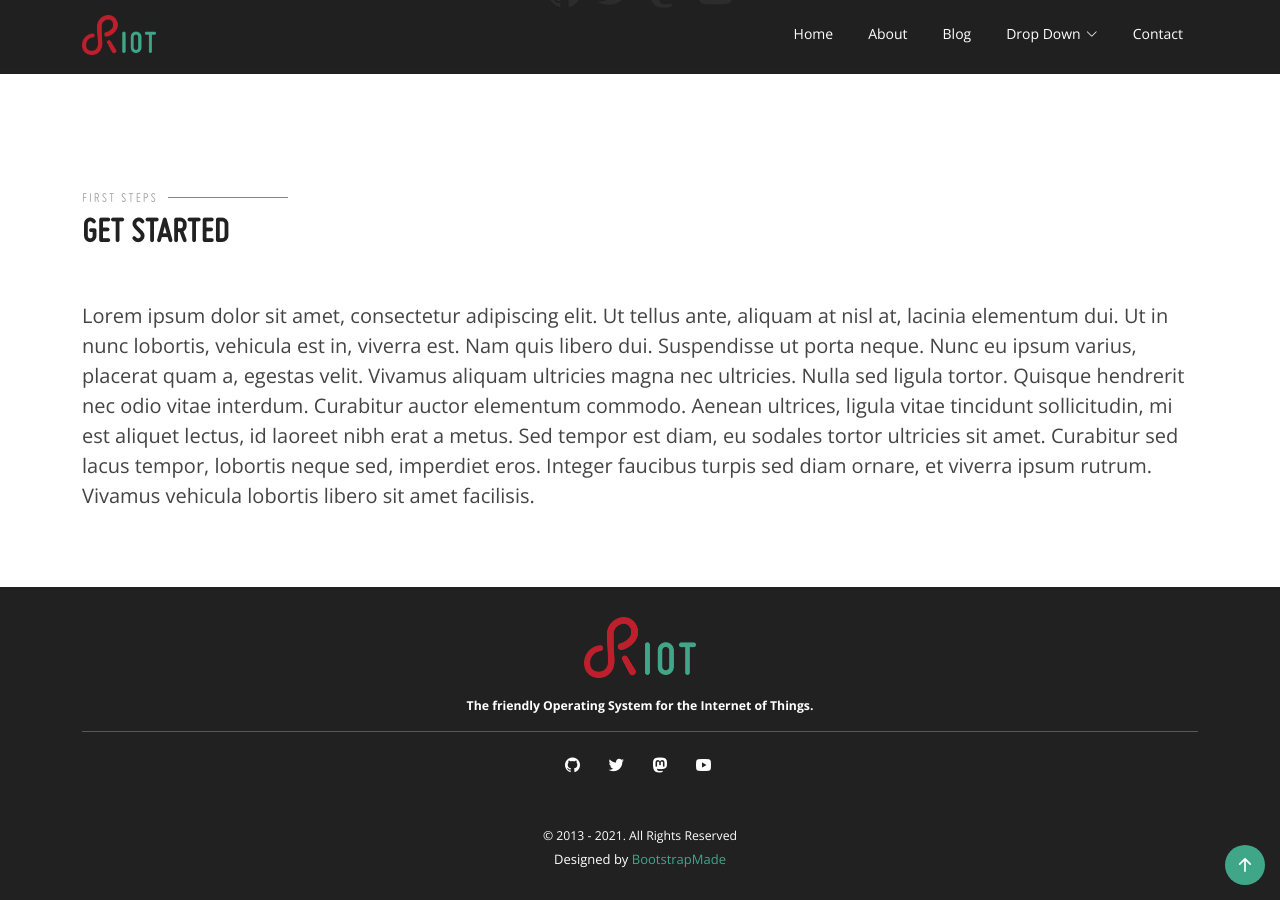
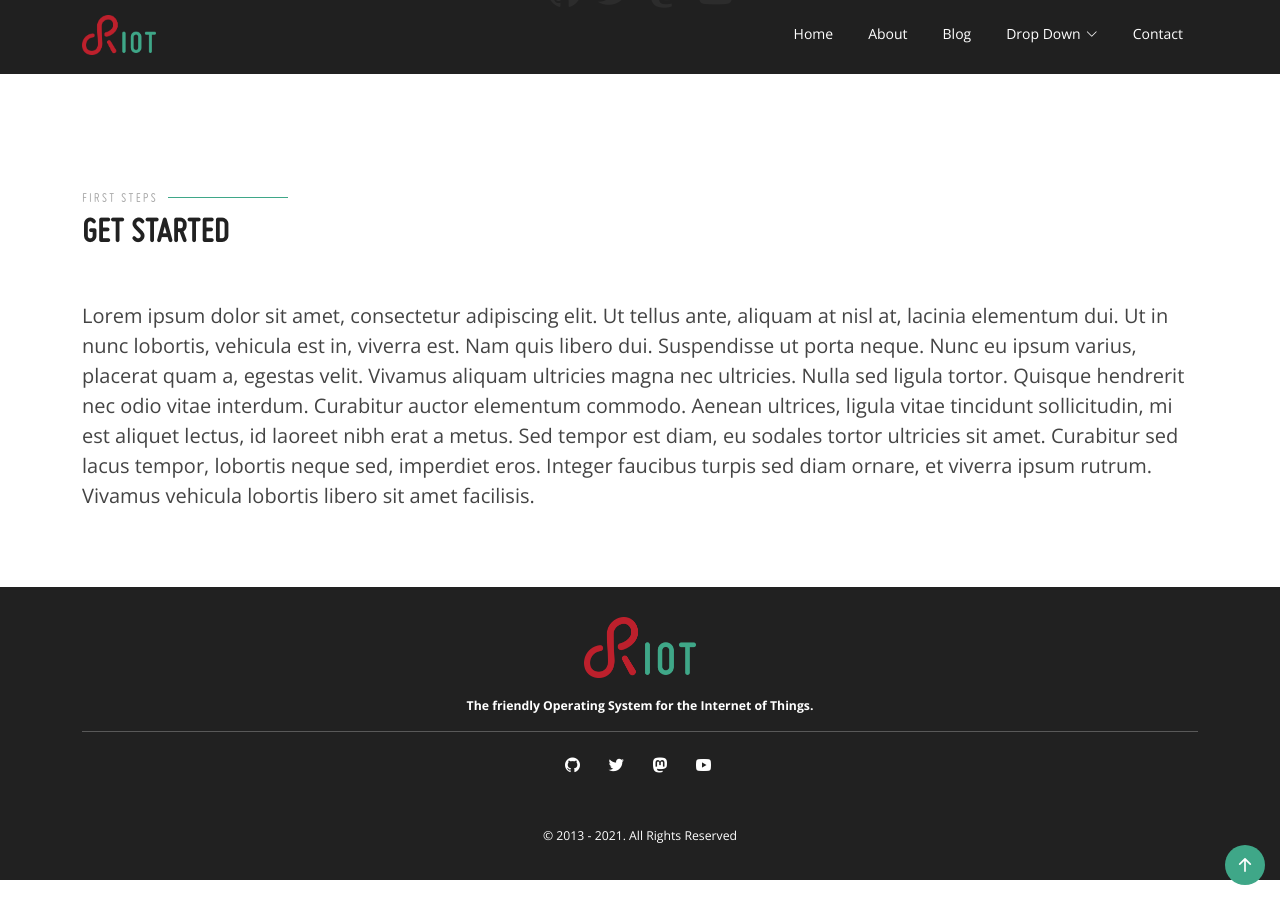
Before and after one commit to RIOT-OS/riot-os.org, a Jekyll site: the page built from index.html, in a window 1280 px wide and 900 px high, scrolled down 3513 px. Built offline with Jekyll 4.4.1, drawn with Linux system fonts in a browser that asks for light colours; nearby versions of some CDN libraries; some web fonts are replaced.

Commit message:
footer: remove credits

```diff
--- a/_includes/footer.html
+++ b/_includes/footer.html
@@ -25,12 +25,5 @@
       <div class="copyright">
         <small>&copy; 2013 - {{ "now" | date: "%Y" }}. All Rights Reserved</small>
       </div>
-      <div class="credits">
-        <!-- All the links in the footer should remain intact. -->
-        <!-- You can delete the links only if you purchased the pro version. -->
-        <!-- Licensing information: https://bootstrapmade.com/license/ -->
-        <!-- Purchase the pro version with working PHP/AJAX contact form: https://bootstrapmade.com/selecao-bootstrap-template/ -->
-        Designed by <a href="https://bootstrapmade.com/">BootstrapMade</a>
-      </div>
     </div>
   </footer><!-- End Footer -->
```
